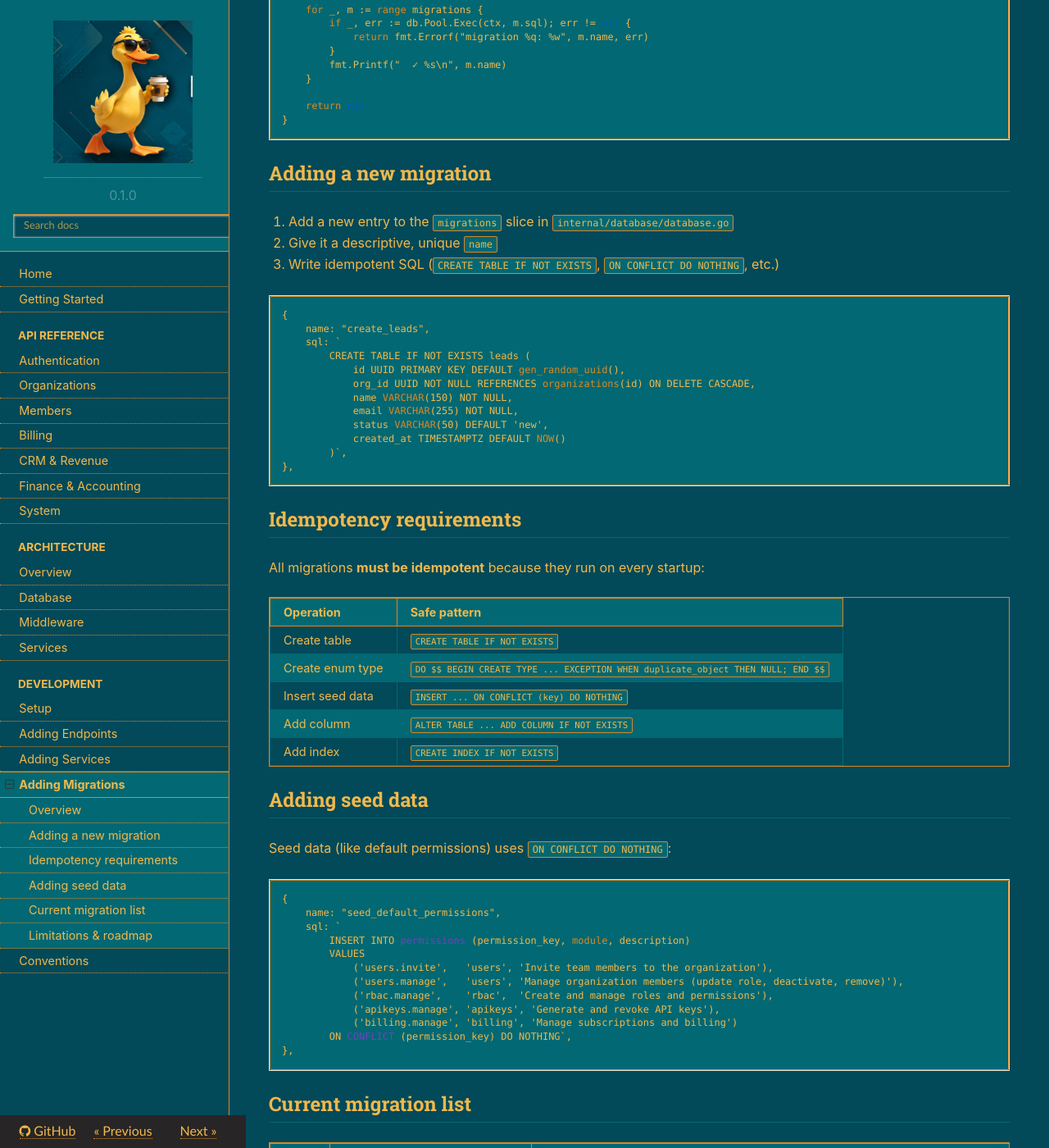
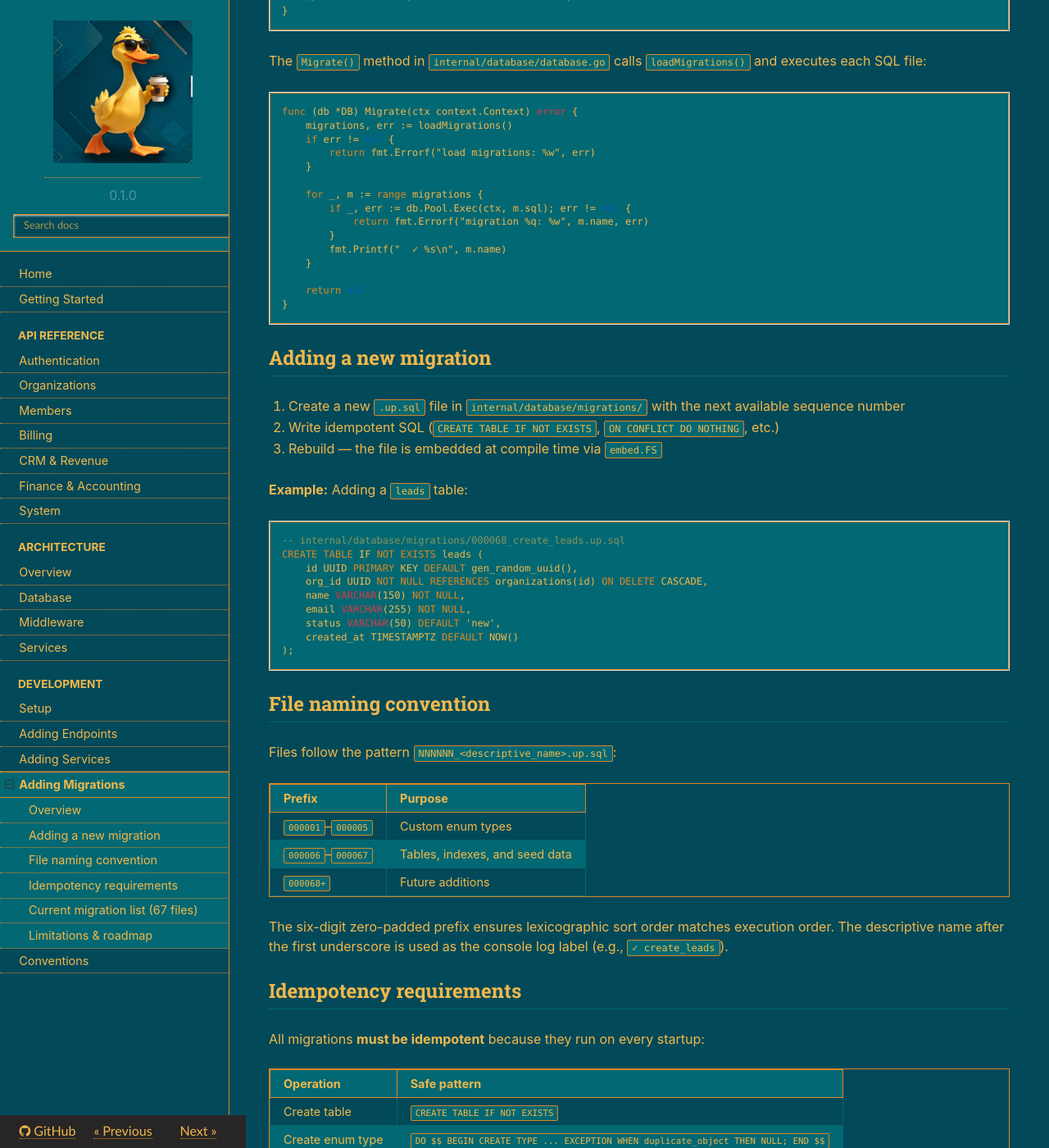
Before and after one commit to patiHash1/Strata-prototype, an MkDocs documentation site: the page built from documentation/development/adding-migrations.md, in a window 1280 px wide and 1400 px high, scrolled down 528 px. Shown: the whole window at 82% size. Built offline with MkDocs 1.6.1, drawn with Linux system fonts in a browser that asks for light colours; nearby versions of some CDN libraries; some of the changed text lies outside the part shown.

Commit message:
eliminated modular migration race condition and updated the documentation to cat5 expansion after introducing modular migrations

````diff
--- a/documentation/development/adding-migrations.md
+++ b/documentation/development/adding-migrations.md
@@ -2,19 +2,30 @@
 
 ## Overview
 
-Database migrations live in `internal/database/database.go` in the `Migrate()` function. They are simple, ordered SQL statements executed at server startup.
+Database migrations are **embedded SQL files** loaded via Go's `embed.FS` package. Each migration is a numbered `.up.sql` file in `internal/database/migrations/`, executed in lexicographic order at server startup.
+
+The loader lives in `internal/database/migrations.go`:
+
+```go
+//go:embed migrations/*.up.sql
+var migrationFS embed.FS
+
+func loadMigrations() ([]migration, error) {
+    entries, _ := migrationFS.ReadDir("migrations")
+    sort.Slice(entries, func(i, j int) bool {
+        return entries[i].Name() < entries[j].Name()
+    })
+    // Read each file, derive name from filename, return sorted slice
+}
+```
+
+The `Migrate()` method in `internal/database/database.go` calls `loadMigrations()` and executes each SQL file:
 
 ```go
 func (db *DB) Migrate(ctx context.Context) error {
-    migrations := []struct {
-        name string
-        sql  string
-    }{
-        {
-            name: "create_organizations",
-            sql:  `CREATE TABLE IF NOT EXISTS organizations (...)`,
-        },
-        // ...
+    migrations, err := loadMigrations()
+    if err != nil {
+        return fmt.Errorf("load migrations: %w", err)
     }
 
     for _, m := range migrations {
@@ -30,24 +41,35 @@ func (db *DB) Migrate(ctx context.Context) error {
 
 ## Adding a new migration
 
-1. Add a new entry to the `migrations` slice in `internal/database/database.go`
-2. Give it a descriptive, unique `name`
-3. Write idempotent SQL (`CREATE TABLE IF NOT EXISTS`, `ON CONFLICT DO NOTHING`, etc.)
+1. Create a new `.up.sql` file in `internal/database/migrations/` with the next available sequence number
+2. Write idempotent SQL (`CREATE TABLE IF NOT EXISTS`, `ON CONFLICT DO NOTHING`, etc.)
+3. Rebuild — the file is embedded at compile time via `embed.FS`
 
-```go
-{
-    name: "create_leads",
-    sql: `
-        CREATE TABLE IF NOT EXISTS leads (
-            id UUID PRIMARY KEY DEFAULT gen_random_uuid(),
-            org_id UUID NOT NULL REFERENCES organizations(id) ON DELETE CASCADE,
-            name VARCHAR(150) NOT NULL,
-            email VARCHAR(255) NOT NULL,
-            status VARCHAR(50) DEFAULT 'new',
-            created_at TIMESTAMPTZ DEFAULT NOW()
-        )`,
-},
+**Example:** Adding a `leads` table:
+
+```sql
+-- internal/database/migrations/000068_create_leads.up.sql
+CREATE TABLE IF NOT EXISTS leads (
+    id UUID PRIMARY KEY DEFAULT gen_random_uuid(),
+    org_id UUID NOT NULL REFERENCES organizations(id) ON DELETE CASCADE,
+    name VARCHAR(150) NOT NULL,
+    email VARCHAR(255) NOT NULL,
+    status VARCHAR(50) DEFAULT 'new',
+    created_at TIMESTAMPTZ DEFAULT NOW()
+);
 ```
+
+## File naming convention
+
+Files follow the pattern `NNNNNN_<descriptive_name>.up.sql`:
+
+| Prefix | Purpose |
+|---|---|
+| `000001`–`000005` | Custom enum types |
+| `000006`–`000067` | Tables, indexes, and seed data |
+| `000068+` | Future additions |
+
+The six-digit zero-padded prefix ensures lexicographic sort order matches execution order. The descriptive name after the first underscore is used as the console log label (e.g., `✓ create_leads`).
 
 ## Idempotency requirements
 
@@ -61,74 +83,77 @@ All migrations **must be idempotent** because they run on every startup:
 | Add column | `ALTER TABLE ... ADD COLUMN IF NOT EXISTS` |
 | Add index | `CREATE INDEX IF NOT EXISTS` |
 
-## Adding seed data
+## Current migration list (67 files)
 
-Seed data (like default permissions) uses `ON CONFLICT DO NOTHING`:
-
-```go
-{
-    name: "seed_default_permissions",
-    sql: `
-        INSERT INTO permissions (permission_key, module, description)
-        VALUES
-            ('users.invite',   'users', 'Invite team members to the organization'),
-            ('users.manage',   'users', 'Manage organization members (update role, deactivate, remove)'),
-            ('rbac.manage',    'rbac',  'Create and manage roles and permissions'),
-            ('apikeys.manage', 'apikeys', 'Generate and revoke API keys'),
-            ('billing.manage', 'billing', 'Manage subscriptions and billing')
-        ON CONFLICT (permission_key) DO NOTHING`,
-},
-```
-
-## Current migration list
-
-| Order | Name | Purpose |
+| # | Name | Purpose |
 |---|---|---|
-| 1 | `create_vehicle_status_enum` | Creates `vehicle_status` enum type |
-| 2 | `create_shipment_status_enum` | Creates `shipment_status` enum type |
-| 3 | `create_organizations` | Organizations table |
-| 4 | `create_users` | Users table |
-| 5 | `create_roles` | Roles table |
-| 6 | `create_permissions` | Permissions table |
-| 7 | `create_role_permissions` | Role-permission join table |
-| 8 | `create_organization_members` | Organization membership table |
-| 9 | `create_organization_invitations` | Invitation table |
-| 10 | `create_api_keys` | API keys table |
-| 11 | `create_subscriptions` | Subscriptions table |
-| 12 | `create_crm_contacts` | CRM contacts table |
-| 13 | `create_crm_deals` | CRM deals table |
-| 14 | `create_crm_quotes` | CRM quotes table |
-| 15 | `create_crm_helpdesk_tickets` | CRM helpdesk tickets table |
-| 16 | `create_crm_campaigns` | CRM campaigns table |
-| 17 | `create_subscription_plans` | Subscription plans table |
-| 18 | `create_plan_features` | Plan features table |
-| 19 | `create_chart_of_accounts` | Chart of accounts table |
-| 20 | `create_journal_entries` | Journal entries table |
-| 21 | `create_journal_items` | Journal items table |
-| 22 | `create_invoices` | Invoices table |
-| 23 | `create_expenses` | Expenses table |
-| 24 | `create_fixed_assets` | Fixed assets table |
-| 25 | `create_warehouses` | Warehouses table |
-| 26 | `create_products` | Products table |
-| 27 | `create_bill_of_materials` | Bill of materials table |
-| 28 | `create_bom_components` | BOM components table |
-| 29 | `create_fleet_vehicles` | Fleet vehicles table |
-| 30 | `create_fleet_drivers` | Fleet drivers table |
-| 31 | `create_shipments` | Shipments table |
-| 32 | `create_fleet_telematics_logs` | Telematics logs table |
-| 33 | `create_purchase_orders` | Purchase orders table |
-| 34 | `create_employees` | Employees table |
-| 35 | `create_attendance_logs` | Attendance logs table |
-| 36 | `create_payroll_runs` | Payroll runs table |
-| 37 | `create_job_applications` | Job applications table |
-| 38 | `create_knowledge_base_documents` | Knowledge base documents table |
-| 39 | `create_ai_copilot_conversations` | AI copilot conversations table |
-| 40 | `create_lowcode_workflows` | Low-code workflow definitions table |
-| 41 | `create_iot_devices` | IoT device registry table |
-| 42 | `create_audit_logs` | Security audit logs table |
-| 43 | `create_ai_usage_logs` | AI usage tracking table |
-| 44 | `create_indexes_category5` | Performance indexes for fleet, orgs, audit, invoices, contacts |
-| 45 | `seed_default_permissions` | Inserts default permissions (including copilot.use, workflows.execute, security.audit.read) |
+| 1 | `create_org_status_enum` | Creates `org_status` enum type |
+| 2 | `create_subscription_status_enum` | Creates `subscription_status` enum type |
+| 3 | `create_ticket_priority_enum` | Creates `ticket_priority` enum type |
+| 4 | `create_vehicle_status_enum` | Creates `vehicle_status` enum type |
+| 5 | `create_shipment_status_enum` | Creates `shipment_status` enum type |
+| 6 | `create_organizations` | Organizations table |
+| 7 | `create_users` | Users table |
+| 8 | `create_roles` | Roles table |
+| 9 | `create_permissions` | Permissions table |
+| 10 | `create_role_permissions` | Role-permission join table |
+| 11 | `create_organization_members` | Organization membership table |
+| 12 | `create_organization_invitations` | Invitation table |
+| 13 | `create_api_keys` | API keys table |
+| 14 | `create_subscription_plans` | Subscription plans table |
+| 15 | `create_plan_features` | Plan features table |
+| 16 | `create_subscriptions` | Subscriptions table |
+| 17 | `create_crm_contacts` | CRM contacts table |
+| 18 | `create_crm_deals` | CRM deals table |
+| 19 | `create_crm_quotes` | CRM quotes table |
+| 20 | `create_crm_helpdesk_tickets` | CRM helpdesk tickets table |
+| 21 | `create_crm_campaigns` | CRM campaigns table |
+| 22 | `create_field_sales_visits` | Field sales visits table |
+| 23 | `add_campaign_status` | Adds `status` column to campaigns |
+| 24 | `create_chart_of_accounts` | Chart of accounts table |
+| 25 | `create_journal_entries` | Journal entries table |
+| 26 | `create_journal_items` | Journal items table |
+| 27 | `create_invoices` | Invoices table |
+| 28 | `create_expenses` | Expenses table |
+| 29 | `create_fixed_assets` | Fixed assets table |
+| 30 | `create_tax_rates` | Tax rates table |
+| 31 | `create_warehouses` | Warehouses table |
+| 32 | `create_products` | Products table |
+| 33 | `create_bill_of_materials` | Bill of materials table |
+| 34 | `create_bom_components` | BOM components table |
+| 35 | `create_fleet_vehicles` | Fleet vehicles table |
+| 36 | `create_fleet_drivers` | Fleet drivers table |
+| 37 | `create_shipments` | Shipments table |
+| 38 | `create_fleet_telematics_logs` | Telematics logs table |
+| 39 | `create_purchase_orders` | Purchase orders table |
+| 40 | `create_work_orders` | Work orders table |
+| 41 | `create_employees` | Employees table |
+| 42 | `create_attendance_logs` | Attendance logs table |
+| 43 | `create_payroll_runs` | Payroll runs table |
+| 44 | `create_job_applications` | Job applications table |
+| 45 | `create_knowledge_base_documents` | Knowledge base documents table |
+| 46 | `create_ai_copilot_conversations` | AI copilot conversations table |
+| 47 | `create_lowcode_workflows` | Low-code workflow definitions table |
+| 48 | `create_iot_devices` | IoT device registry table |
+| 49 | `create_audit_logs` | Security audit logs table |
+| 50 | `create_ai_usage_logs` | AI usage tracking table |
+| 51 | `create_bank_statements` | Bank statements table |
+| 52 | `create_bank_transactions` | Bank transactions table |
+| 53 | `create_reconciliation_matches` | Reconciliation matches table |
+| 54 | `create_currencies` | Currencies table |
+| 55 | `create_exchange_rates` | Exchange rates table |
+| 56 | `create_inventory_levels` | Inventory levels per warehouse |
+| 57 | `create_stock_movements` | Stock movements table |
+| 58 | `create_shift_templates` | Shift templates table |
+| 59 | `create_shift_assignments` | Shift assignments table |
+| 60 | `create_employee_tax_profiles` | Employee tax profiles table |
+| 61 | `create_payroll_disbursements` | Payroll disbursements table |
+| 62 | `create_iot_device_readings` | IoT device readings table |
+| 63 | `create_bi_dashboards` | BI dashboards table |
+| 64 | `create_indexes_category5` | Performance indexes (12 indexes) |
+| 65 | `seed_default_currencies` | Seeds 10 default currencies |
+| 66 | `seed_default_plans` | Seeds 3 subscription plans |
+| 67 | `seed_default_permissions` | Seeds 47 default permissions |
 
 ## Limitations & roadmap
 
@@ -136,7 +161,6 @@ The current migration system is simple and runs on every startup. Known limitati
 
 - **No version tracking** — migrations run unconditionally; they rely on idempotency
 - **No rollback** — schema changes cannot be reverted
-- **No ordering guarantees** beyond slice order
-- **No external migration tool** — a dedicated tool like `golang-migrate` is planned (`cmd/migrate/`)
+- **No down migrations** — only `.up.sql` files are supported
 
-For production use, a versioned migration runner (e.g., `golang-migrate`, `atlas`, or `goose`) is recommended.
+For production use, a versioned migration runner (e.g., `golang-migrate`, `atlas`, or `goose`) is recommended. The embedded file approach makes it easy to migrate to such a tool later — the SQL files are already structured and numbered.
````
Also changed, not shown: README.md (+34 -8 lines), documentation/architecture/database.md (+1 -1 lines), documentation/architecture/overview.md (+2 -2 lines), documentation/development/conventions.md (+2 -1 lines), documentation/development/setup.md (+6 -1 lines), documentation/getting-started.md (+6 -4 lines), 20 other files.
